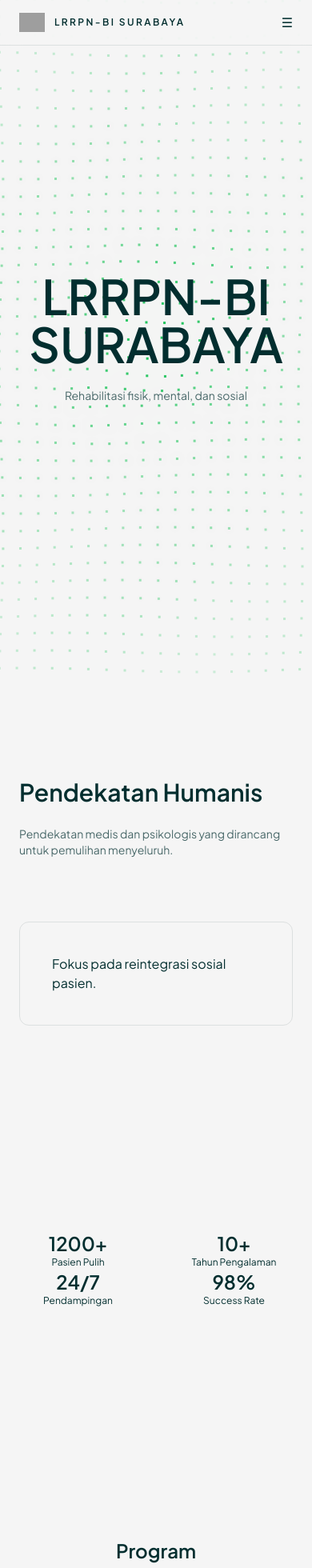
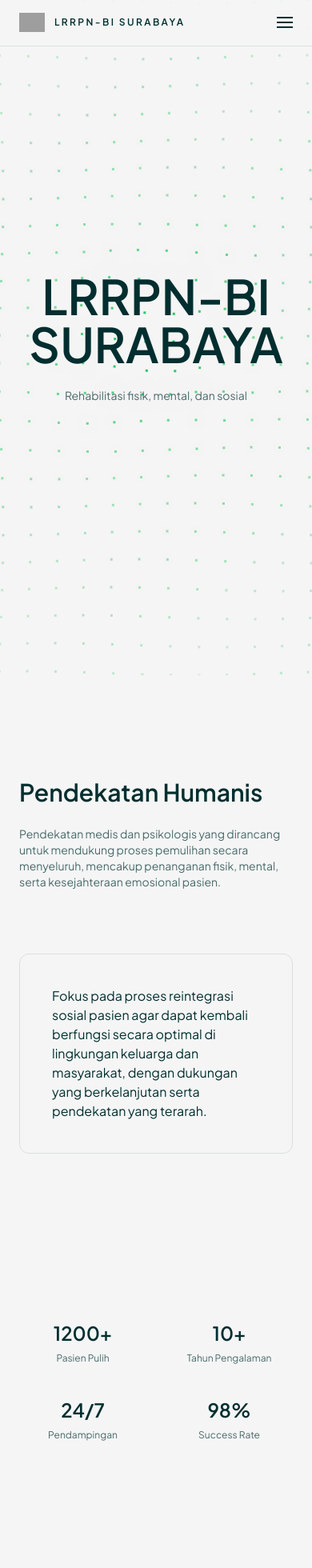
Before and after one commit to ddxzzyy/Landing-Page-Lrrpn, a Next.js app: page / in a window 390 px wide. Shown: the top 1960 px of the page at 80% size. Built offline with nearby package versions, Linux system fonts and the light colour scheme; grey boxes are pictures that could not be loaded.

Commit message:
Update Scroll Lag

```diff
--- a/src/app/page.js
+++ b/src/app/page.js
@@ -22,7 +22,6 @@ export default function Home() {
     { number: 98, suffix: "%", label: "Success Rate" },
   ];
 
-  // ================= ANIMATION VARIANTS =================
   const fadeUp = {
     hidden: { opacity: 0, y: 40 },
     show: {
@@ -39,7 +38,6 @@ export default function Home() {
     },
   };
 
-  // ================= SMOOTH SCROLL =================
   useEffect(() => {
     const lenis = new Lenis({
       lerp: 0.07,
@@ -55,7 +53,6 @@ export default function Home() {
     return () => lenis.destroy();
   }, []);
 
-  // ================= COUNTER =================
   useEffect(() => {
     if (!sectionRef.current) return;
 
@@ -92,7 +89,8 @@ export default function Home() {
     requestAnimationFrame(animate);
   }, [startCount]);
 
-  // ================= CANVAS GRID =================
+
+
   useEffect(() => {
     const canvas = canvasRef.current;
     if (!canvas) return;
@@ -107,7 +105,7 @@ export default function Home() {
     resize();
     window.addEventListener("resize", resize);
 
-    const gridSize = 22;
+    const gridSize = 35;
     let time = 0;
 
     const draw = () => {
@@ -184,7 +182,6 @@ export default function Home() {
         className="fixed inset-0 z-0 pointer-events-none"
       />
 
-      {/* NAVBAR */}
       <nav className="fixed top-0 left-0 w-full z-50 backdrop-blur-md bg-[#f5f5f5]/70 border-b border-[#022E2F]/10">
         <div className="max-w-7xl mx-auto px-6 py-4 flex items-center">
 
@@ -203,48 +200,69 @@ export default function Home() {
 
           <button
             onClick={() => setOpen(!open)}
-            className="md:hidden"
+            className="md:hidden flex flex-col gap-[4px]"
           >
-            ☰
+            <span className={`w-5 h-[2px] bg-[#022E2F] ${open ? "rotate-45 translate-y-[6px]" : ""}`} />
+            <span className={`w-5 h-[2px] bg-[#022E2F] ${open ? "opacity-0" : ""}`} />
+            <span className={`w-5 h-[2px] bg-[#022E2F] ${open ? "-rotate-45 -translate-y-[6px]" : ""}`} />
           </button>
+
+        </div>
+
+        {/* MOBILE MENU */}
+        <div
+          className={`md:hidden bg-[#f5f5f5] border-t border-[#022E2F]/10 overflow-hidden transition-all duration-300 ${open ? "max-h-80 opacity-100" : "max-h-0 opacity-0"
+            }`}
+        >
+          <div className="flex flex-col px-6 py-4 gap-4 text-sm text-[#022E2F]/70">
+            {["Home", "About", "Program", "Artikel", "Contact"].map((item, i) => (
+              <a
+                key={i}
+                href={`#${item.toLowerCase()}`}
+                onClick={() => setOpen(false)}
+              >
+                {item}
+              </a>
+            ))}
+          </div>
         </div>
       </nav>
 
       {/* HERO */}
-      <section id="home" className="h-screen flex flex-col justify-center items-center text-center relative z-10">
-        <motion.h1 variants={fadeUp} initial="hidden" animate="show" className="text-6xl font-semibold">
+      <motion.section id="home" className="h-screen flex flex-col justify-center items-center text-center relative z-10">        <motion.h1 variants={fadeUp} initial="hidden" animate="show" className="text-6xl font-semibold">
         LRRPN-BI SURABAYA
       </motion.h1>
 
         <motion.p variants={fadeUp} initial="hidden" animate="show" className="mt-6 text-sm text-[#022E2F]/70">
           Rehabilitasi fisik, mental, dan sosial
         </motion.p>
-      </section>
+      </motion.section >
 
 
 
 
 
       {/* ABOUT */}
-      <motion.section
+      < motion.section
         id="about"
         variants={stagger}
         initial="hidden"
         whileInView="show"
-        viewport={{ once: true }}
+        viewport={{ once: true }
+        }
         className="py-32 px-6 max-w-6xl mx-auto grid md:grid-cols-2 gap-20 relative z-10"
       >
         <motion.div variants={fadeUp}>
           <h2 className="text-3xl font-semibold mb-6">Pendekatan Humanis</h2>
           <p className="text-sm text-[#022E2F]/70">
-            Pendekatan medis dan psikologis yang dirancang untuk pemulihan menyeluruh.
+            Pendekatan medis dan psikologis yang dirancang untuk mendukung proses pemulihan secara menyeluruh, mencakup penanganan fisik, mental, serta kesejahteraan emosional pasien.
           </p>
         </motion.div>
 
         <motion.div variants={fadeUp} className="border border border-[#022E2F]/10 p-10 rounded-xl">
-          Fokus pada reintegrasi sosial pasien.
+          Fokus pada proses reintegrasi sosial pasien agar dapat kembali berfungsi secara optimal di lingkungan keluarga dan masyarakat, dengan dukungan yang berkelanjutan serta pendekatan yang terarah.
         </motion.div>
-      </motion.section>
+      </motion.section >
 
 
 
@@ -258,14 +276,19 @@ export default function Home() {
       {/* STATS */}
       <section
         ref={sectionRef}
-        className="py-32 grid grid-cols-2 md:grid-cols-4 text-center max-w-5xl mx-auto relative z-10"
+        className="py-20 md:py-32 px-6 grid grid-cols-2 md:grid-cols-4 gap-y-10 gap-x-6 text-center max-w-5xl mx-auto relative z-10"
       >
         {statsData.map((item, i) => (
-          <div key={i}>
-            <h3 className="text-2xl font-semibold">
+          <div key={i} className="space-y-2">
+
+            <h3 className="text-2xl md:text-3xl font-semibold">
               {counts[i]}{item.suffix}
             </h3>
-            <p className="text-xs">{item.label}</p>
+
+            <p className="text-xs md:text-sm text-[#022E2F]/70">
+              {item.label}
+            </p>
+
           </div>
         ))}
       </section>
@@ -281,9 +304,8 @@ export default function Home() {
 
 
 
-
       {/* PROGRAM */}
-      <motion.section
+      < motion.section
         id="program"
         variants={stagger}
         initial="hidden"
@@ -322,7 +344,7 @@ export default function Home() {
           </div>
 
         </div>
-      </motion.section>
+      </motion.section >
 
 
 
@@ -339,7 +361,7 @@ export default function Home() {
 
 
       {/* ARTICLE */}
-      <motion.section
+      < motion.section
         id="article"
         variants={stagger}
         initial="hidden"
@@ -380,7 +402,7 @@ export default function Home() {
             </motion.div>
           ))}
         </div>
-      </motion.section>
+      </motion.section >
 
 
 
@@ -395,7 +417,7 @@ export default function Home() {
 
 
       {/* PROSES */}
-      <motion.section
+      < motion.section
         variants={stagger}
         initial="hidden"
         whileInView="show"
@@ -433,7 +455,7 @@ export default function Home() {
             </motion.div>
           ))}
         </div>
-      </motion.section>
+      </motion.section >
 
 
 
@@ -447,7 +469,7 @@ export default function Home() {
 
 
       {/* TESTIMONI */}
-      <motion.section
+      < motion.section
         variants={stagger}
         initial="hidden"
         whileInView="show"
@@ -479,7 +501,7 @@ export default function Home() {
             </motion.div>
           ))}
         </div>
-      </motion.section>
+      </motion.section >
 
 
 
@@ -490,7 +512,7 @@ export default function Home() {
 
 
       {/* FOOTER */}
-      <footer id="contact" className="relative pt-40 pb-20 mt-10 border-t border-[#022E2F]/10">
+      < footer id="contact" className="relative pt-40 pb-20 mt-10 border-t border-[#022E2F]/10" >
         <div className="max-w-7xl mx-auto px-6">
           <div className="grid md:grid-cols-2 gap-20">
             <div className="">
@@ -498,8 +520,8 @@ export default function Home() {
                 <Image src="/Logo-Bnn.jpg" alt="Logo LRRPN-BI Surabaya" width={32} height={32} className="object-contain" />
                 <h2 className="text-sm font-semibold tracking-wide"> LRRPN-BI Surabaya </h2>
               </div>
-              <p className="mt-4 text-[#022E2F]/70 text-sm leading-relaxed max-w-md"> Layanan rehabilitasi narkotika dengan pendekatan medis dan psikologis. </p>
-              </div> <div className="flex flex-col md:flex-row gap-12"> <div className="flex-1"> <h3 className="font-semibold mb-4 text-sm">Alamat</h3> <div className="text-sm text-[#022E2F]/70"> Jl. Khairil Anwar No.23<br /> Surabaya Jawa Timur 60241 </div> </div> <div className="flex-1"> <h3 className="font-semibold mb-4 text-sm">Kontak</h3> <div className="flex items-center gap-2 text-sm text-[#022E2F]/70"> <Phone size={16} /> <span>08123263524</span> </div> <div className="flex items-center gap-2 text-sm text-[#022E2F]/70 mt-2"> <Mail size={16} /> <span>lrrpnbisurabaya@gmail.com </span> </div> </div> </div> </div> <div className="mt-16 border-t border-[#022E2F]/10 pt-6 flex justify-between text-xs text-[#022E2F]/50"> <p>© 2026 LRRPN-BI Surabaya</p> <div className="flex gap-6"> <a href="#about">About</a> <a href="#program">Program</a> <a href="#contact">Contact</a> </div> </div> </div> </footer>
-    </main>
+              <p className="mt-4 text-[#022E2F]/70 text-sm leading-relaxed max-w-md">  Layanan rehabilitasi narkotika dengan pendekatan medis dan psikologis yang terintegrasi, dirancang untuk membantu proses pemulihan secara menyeluruh, mulai dari penanganan fisik hingga pemulihan mental dan sosial pasien. </p>
+            </div> <div className="flex flex-col md:flex-row gap-12"> <div className="flex-1"> <h3 className="font-semibold mb-4 text-sm">Alamat</h3> <div className="text-sm text-[#022E2F]/70"> Jl. Khairil Anwar No.23<br /> Surabaya Jawa Timur 60241 </div> </div> <div className="flex-1"> <h3 className="font-semibold mb-4 text-sm">Kontak</h3> <div className="flex items-center gap-2 text-sm text-[#022E2F]/70"> <Phone size={16} /> <span>08123263524</span> </div> <div className="flex items-center gap-2 text-sm text-[#022E2F]/70 mt-2"> <Mail size={16} /> <span>lrrpnbisurabaya@gmail.com </span> </div> </div> </div> </div> <div className="mt-16 border-t border-[#022E2F]/10 pt-6 flex justify-between text-xs text-[#022E2F]/50"> <p>© 2026 LRRPN-BI Surabaya</p> <div className="flex gap-6"> <a href="#about">About</a> <a href="#program">Program</a> <a href="#contact">Contact</a> </div> </div> </div> </footer >
+    </main >
   );
 }
```
Lines whose indentation alone changed are shown as unchanged.
